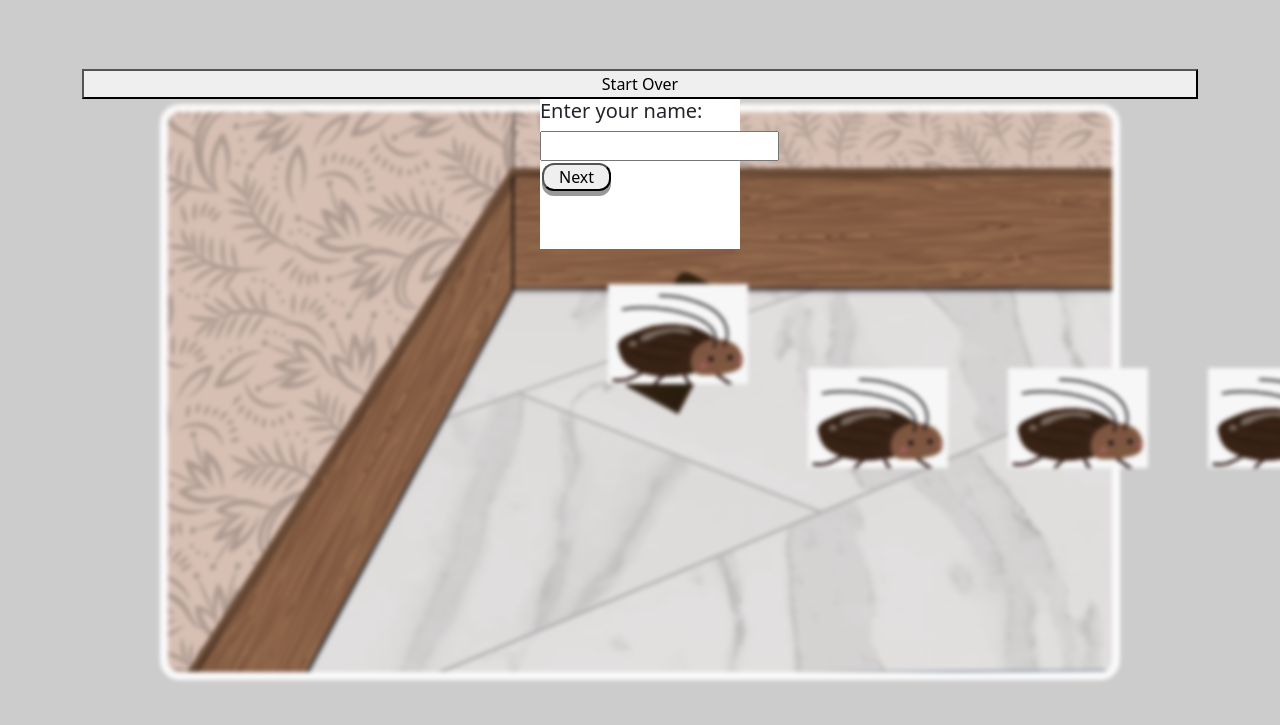
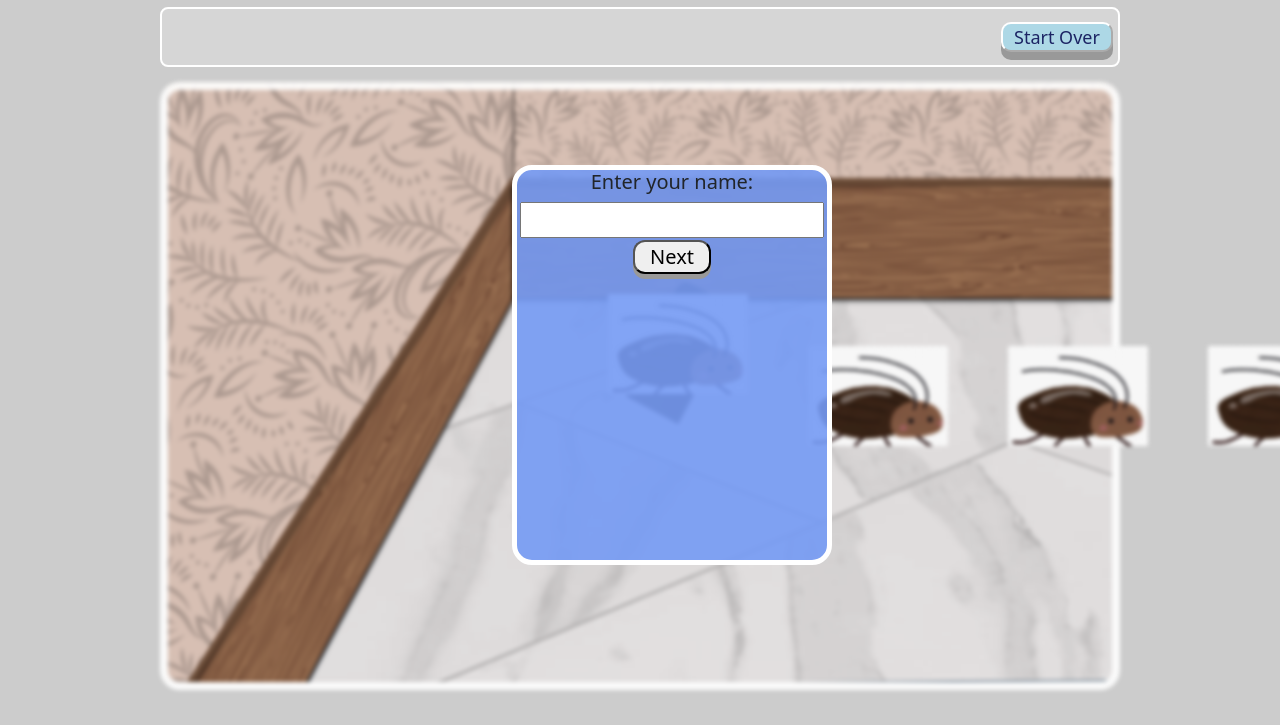
Before and after one commit to nalapapaya/whack-a-ka-tsoa, a plain HTML site: page index.html in a window 1280 px wide. Shown: the part 75-800 px from the top of the page. Drawn offline with nearby package versions, Linux system fonts and the light colour scheme.

Commit message:
edited status banner

```diff
--- a/style.css
+++ b/style.css
@@ -74,9 +74,23 @@ h3 {
   margin: 2px;
 }
 
+.gameStatus {
+  display: grid;
+  grid-template-columns: repeat(10, 1fr) 5px;
+  grid-template-rows: repeat(1, 1fr);
+  gap: 0px;
+  height: 60px;
+  width: 60rem;
+  margin: 10px;
+  place-items: center;
+  background-color: rgba(255,255,255,0.2);
+  border-radius: 8px;
+  border: 2px solid white;
+}
+
 .img-placeholder {
   width: 60rem;
-  height: 36rem;
+  height: 38rem;
   background-image: url("./assets/background.png");
   background-repeat: no-repeat;
   background-position: bottom;
@@ -85,6 +99,10 @@ h3 {
   border: rgba(255, 255, 255, 0.9) 8px solid;
   position: relative;
   z-index: 1;
+  display: grid;
+  grid-template-columns: repeat(10, 1fr);
+  grid-template-rows: repeat(10, 1fr);
+  gap: 0px;
 }
 
 .gamePlay {
@@ -99,10 +117,16 @@ h3 {
 .popup {
   position: fixed;
   z-index: 99;
-  background: white;
+  background-color: rgba(117, 155, 244, 0.9);
   display: none;
-  width: 200px;
-  height: 150px;
+  width: 20rem;
+  height: 25rem;
+  top: 30%;
+  left: 40%;
+  border-radius: 20px;
+  text-align: center;
+  font-size: 20px;
+  border: 5px solid white;
 }
 
 .easyBox {
@@ -249,3 +273,32 @@ h3 {
 #god {
   background-color: #fdfd96;
 }
+
+#nameDisplay {
+grid-column: 1/4;
+font-size: 18px;
+}
+
+#timer {
+grid-column: 5/7;
+font-size: 18px;
+}
+
+#scoreDisplay {
+grid-column: 7/8;
+font-size: 18px;
+}
+
+#resetGame {
+  grid-column: 10;
+  font-size: 18px;
+  height: 30px;
+  width: 7rem;
+  padding: 0px;
+  background-color:#add8e6;
+  color: rgb(28, 36, 100);
+  cursor: pointer;
+  box-shadow: 0 8px #999;
+  border-radius: 10px;
+  border-color: white;
+}
```
